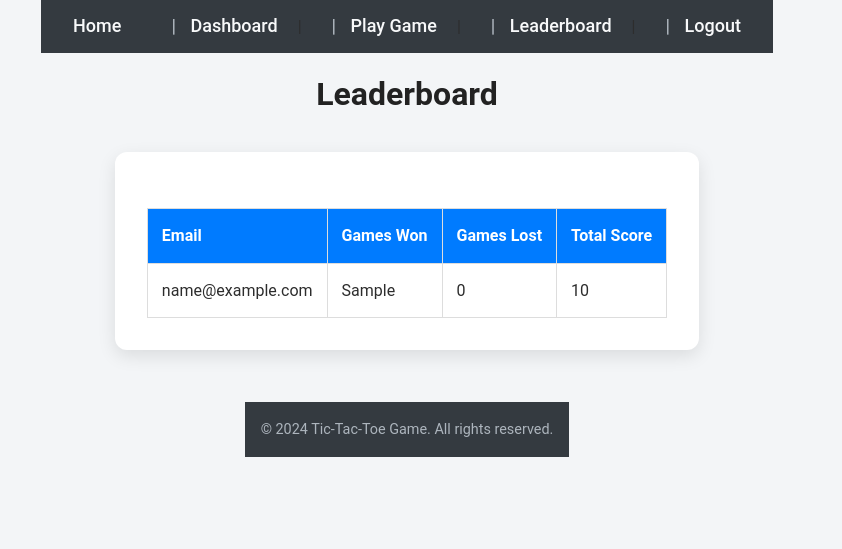
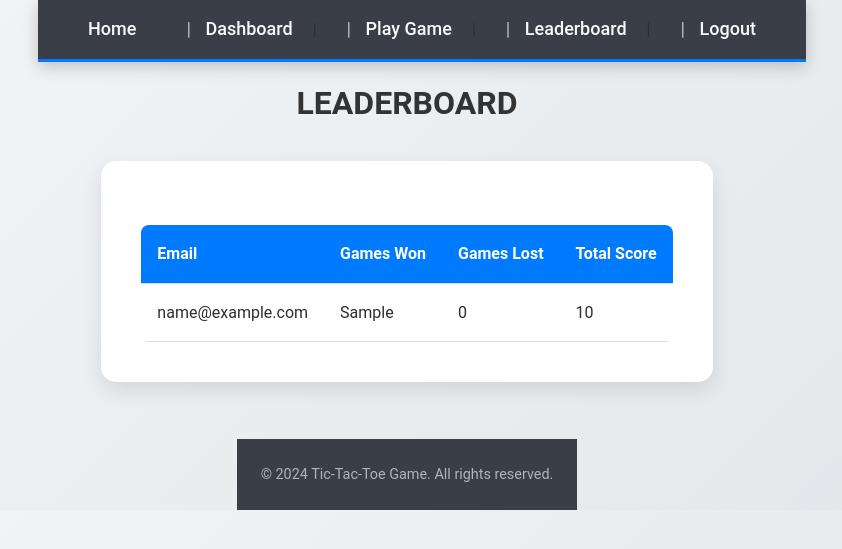
Before and after one commit to shubhamsahu03/tic_tac_toe, a Flask app: page /leaderboard in a window 1280 px wide. Shown: the top 549 px of the page, without its empty margins (233-1075 px from the left). Run offline with Flask 3, Linux system fonts and the light colour scheme; the visitor is signed in with stand-in values (Sample User, id 1); tables that the repository leaves empty or names only in its code hold one stand-in row (values such as "Sample post"); some libraries are stand-ins or nearby versions.

```diff
--- a/static/styles.css
+++ b/static/styles.css
@@ -1,7 +1,7 @@
-/* General Styles for All Pages */
+
 body {
     font-family: 'Roboto', sans-serif;
-    background-color: #f3f5f7;
+    background: linear-gradient(135deg, #f3f5f7 0%, #e2e6ea 100%);
     color: #2d2d2d;
     margin: 0;
     padding: 0;
@@ -13,62 +13,66 @@ body {
 }
 
 h1, h2 {
-    color: #222;
+    color: #333;
     text-align: center;
     margin-top: 1rem;
     font-weight: 700;
+    text-transform: uppercase;
 }
 
-/* Container Styling */
 .container {
-    max-width: 900px;
+    max-width: 800px;
     margin: 2rem auto;
-    padding: 2rem;
+    padding: 2.5rem;
     background-color: #ffffff;
-    border-radius: 12px;
-    box-shadow: 0 6px 18px rgba(0, 0, 0, 0.1);
+    border-radius: 15px;
+    box-shadow: 0 8px 20px rgba(0, 0, 0, 0.1);
+    transition: transform 0.3s ease;
 }
 
-/* Button Styles */
+.container:hover {
+    transform: scale(1.01);
+}
+
 button {
-    background-color: #007bff;
+    background: linear-gradient(45deg, #007bff, #0056b3);
     color: white;
-    padding: 12px 30px;
+    padding: 12px 35px;
     border: none;
-    border-radius: 6px;
+    border-radius: 30px;
     font-size: 1rem;
-    font-weight: 600;
+    font-weight: bold;
     cursor: pointer;
-    box-shadow: 0 4px 8px rgba(0, 0, 0, 0.2);
-    transition: background-color 0.3s, transform 0.3s;
+    box-shadow: 0 5px 15px rgba(0, 0, 0, 0.2);
+    transition: background 0.3s, transform 0.2s ease;
 }
 
 button:hover {
-    background-color: #0056b3;
-    transform: translateY(-2px);
+    background: linear-gradient(45deg, #0056b3, #007bff);
+    transform: translateY(-3px);
 }
 
 button:active {
     transform: translateY(1px);
 }
 
-/* Dashboard and Leaderboard */
 .dashboard, .leaderboard {
     display: flex;
     flex-direction: column;
     align-items: center;
 }
 
-/* Table Styling */
 .table {
     width: 100%;
     border-collapse: collapse;
     margin-top: 1.5rem;
+    overflow: hidden;
+    border-radius: 8px;
 }
 
 .table th, .table td {
-    padding: 14px;
-    border: 1px solid #ddd;
+    padding: 16px;
+    border-bottom: 1px solid #ddd;
     text-align: left;
     font-size: 1rem;
 }
@@ -142,23 +149,24 @@ button:active {
     font-weight: bold;
 }
 
-/* Winning Highlight */
 .winner {
     background-color: #ffc107 !important;
     color: #2d2d2d !important;
 }
 
-/* Notification for Game Messages */
 .notification {
     margin-top: 20px;
     color: #555;
     font-weight: bold;
+    font-size: 1.2rem;
 }
 
-/* Navigation Bar */
 nav {
-    background-color: #343a40;
-    padding: 12px;
+    background-color: #3a3f47;
+    padding: 15px;
+    border-bottom: 3px solid #007bff;
+    width: 100%;
+    box-shadow: 0 5px 15px rgba(0, 0, 0, 0.2);
 }
 
 .nav-links {
@@ -180,13 +188,12 @@ nav {
     color: #adb5bd;
 }
 
-/* Footer Styling */
 footer {
-    background-color: #343a40;
+    background-color: #3a3f47;
     color: #adb5bd;
     text-align: center;
-    padding: 1rem;
-    margin-top: 20px;
+    padding: 1.5rem;
+    margin-top: 25px;
     font-size: 0.9rem;
 }
 
```
Also changed, not shown: other parts of static/styles.css (+15 -14 lines).
